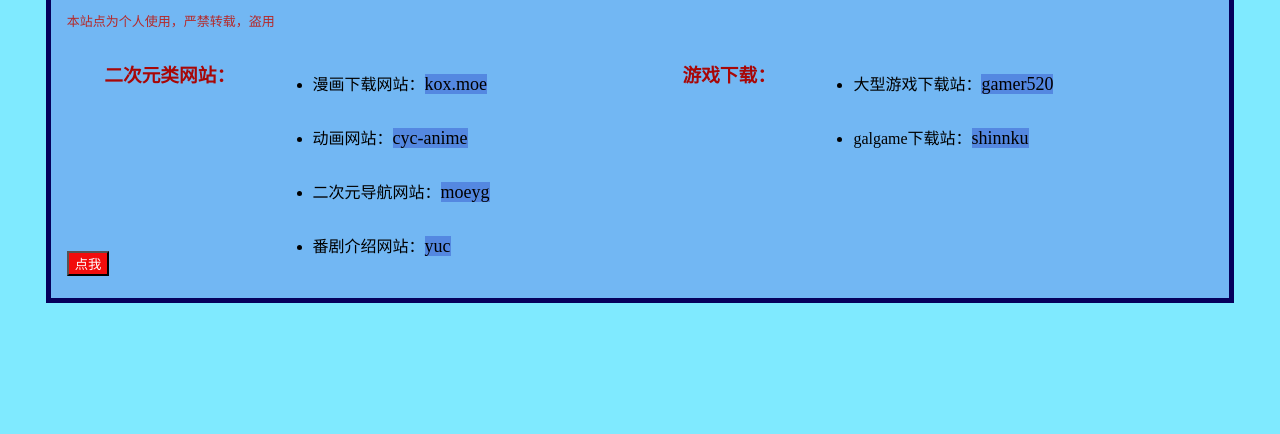
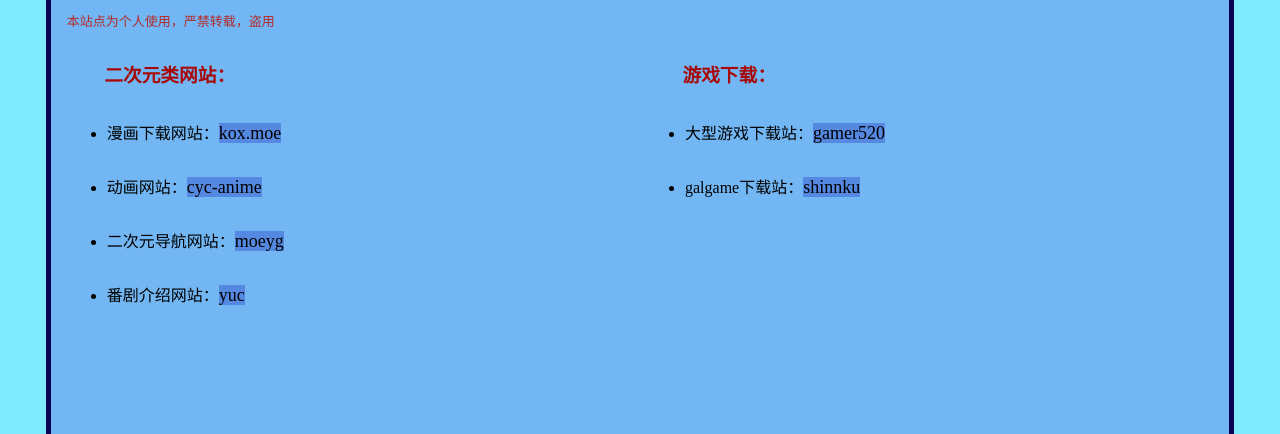
Before and after one commit to Okabe0511/okabeweb.github.io, a plain HTML site: page index.html in a window 1280 px wide. Shown: the part 366-800 px from the top of the page. Drawn offline with Linux system fonts and the light colour scheme.

Commit message:
Update style.css

```diff
--- a/style.css
+++ b/style.css
@@ -10,14 +10,16 @@ html{
 .box0{
     display: grid;
     grid-template-columns: 1fr 1fr;
-    grid-template-rows: 100px 100px;
+    grid-template-rows: 250px 250px;
     grid-gap: 10px;
 }
 .box1{
-    display: flex;
+    grid-column: 1 / 2;
+    grid-row: 1;
 }
 .box2{
-    display: flex;
+    grid-column: 2;
+    grid-row: 1;
 }
 h1{
     color:rgb(38, 12, 235);
```
